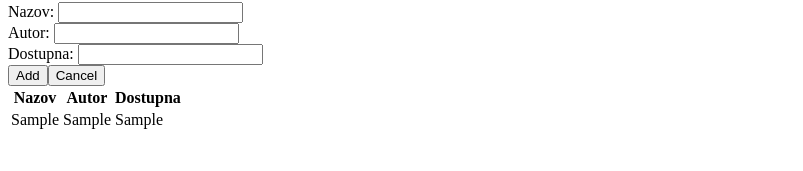
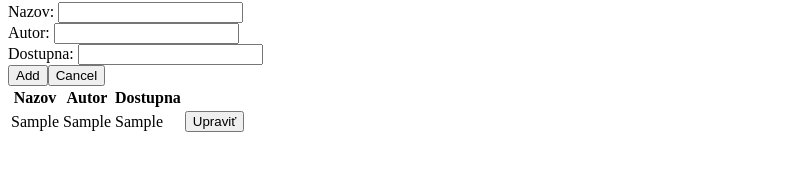
Before and after one commit to Matejisavailable/duloha1, an Angular app: page /book in a window 1280 px wide. Both pictures are taken after typing "Sample", "Sample", "Sample" into the empty fields and a click on the button "Add". Shown: the part 135-306 px from the top of the page, without its empty margins (0-803 px from the left). Built offline with nearby package versions, Linux system fonts and the light colour scheme.

Commit message:
Prva verzia upravovania knih

```diff
--- a/src/app/book-list/book-list.component.html
+++ b/src/app/book-list/book-list.component.html
@@ -11,7 +11,9 @@
   <td>{{k.name}}</td>
   <td>{{k.author}}</td>
   <td>{{k.available}}</td>
-  <td></td>
+  <td>
+    <button (click)="uprav(k)">Upraviť</button>
+  </td>
 </tr>
 </tbody>
 </table>
--- a/src/app/book-list/book-list.component.ts
+++ b/src/app/book-list/book-list.component.ts
@@ -10,4 +10,12 @@ export class BookListComponent{
   @Input()
   knihy: Book[] = [];
 
+  @Output()
+  upravKnihu: EventEmitter<Book> = new EventEmitter<Book>();
+
+  constructor() { }
+    uprav(book: Book): void{
+      this.upravKnihu.emit(book);
+    }
+
 }
--- a/src/app/book-web/book-web.component.html
+++ b/src/app/book-web/book-web.component.html
@@ -3,5 +3,7 @@
                >
 
 </app-book-form>
-<app-book-list [knihy]="knihy">
+<app-book-list [knihy]="knihy"
+                (upravKnihu)="uprav($event)"
+>
 </app-book-list>
--- a/src/app/book-web/book-web.component.ts
+++ b/src/app/book-web/book-web.component.ts
@@ -16,7 +16,7 @@ export class BookWebComponent{
     this.knihy.push(b)
   }
 
-  uprav(b: Book){
+  uprav(b: Book): void{
     const index = this.knihy.findIndex(knihyArray => knihyArray.id === b.id);
     if (index !== -1){
       this.knihy[index] = b;
--- a/src/app/models/book-model.ts
+++ b/src/app/models/book-model.ts
@@ -1,5 +1,5 @@
 export class Book{
-  id:string;
+  id?:string;
   name:string;
   author:string;
   available:number;
```
